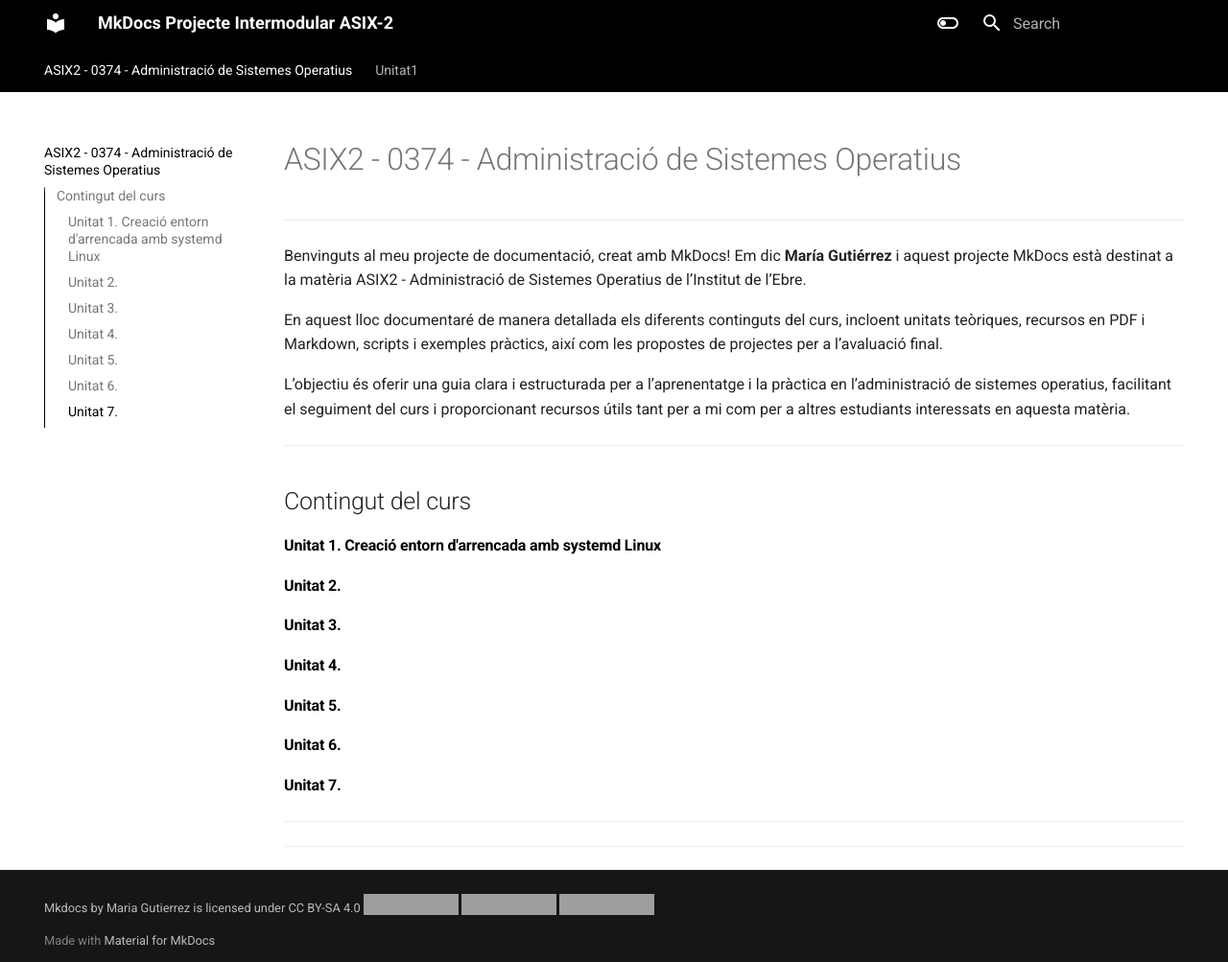
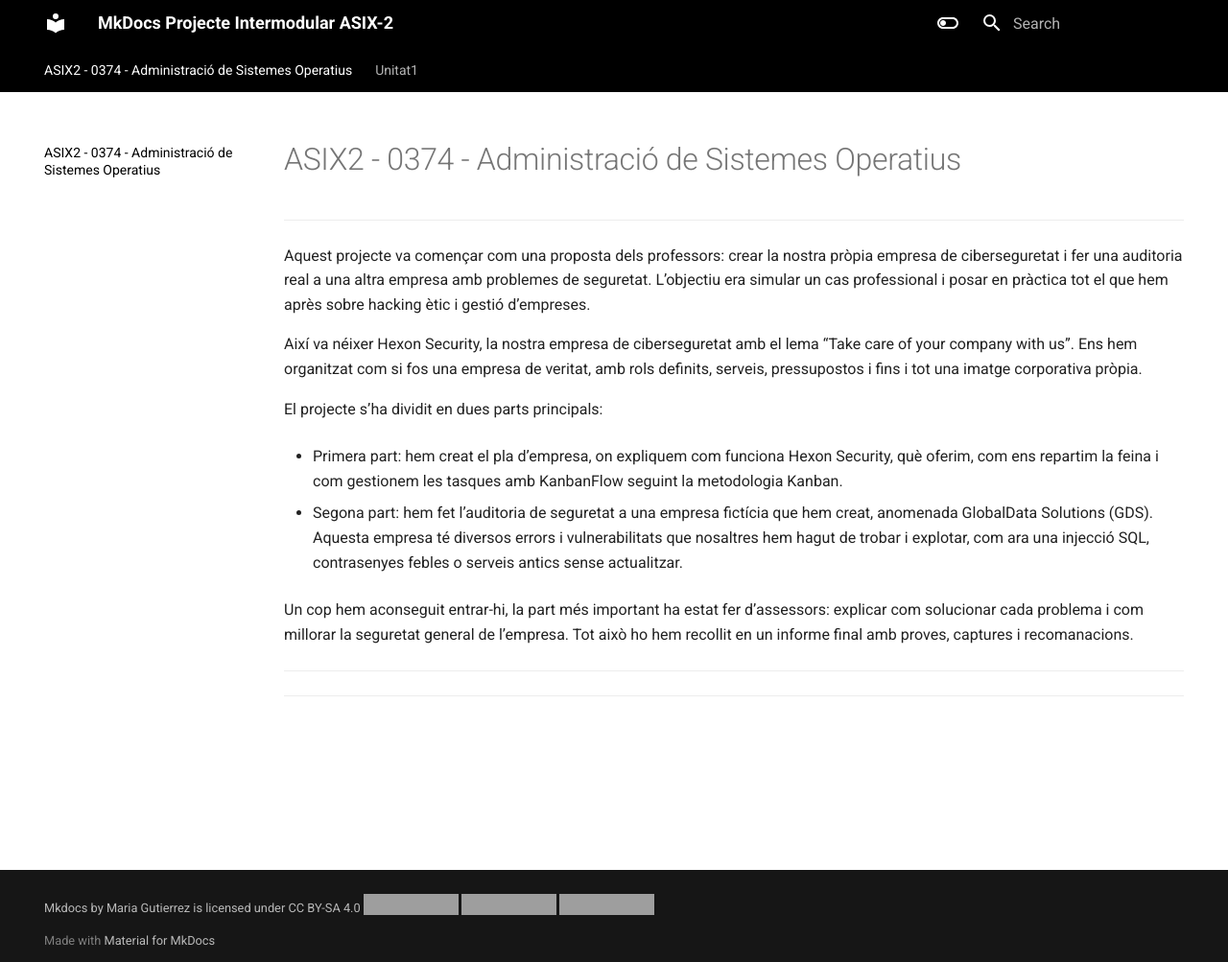
Before and after one commit to mariagutierrez03/projecte-asix2, an MkDocs documentation site: the page built from docs/index.md, in a window 1280 px wide and 1003 px high. Shown: the whole window at 96% size. Built offline with MkDocs 1.6.1 and Material for MkDocs 9.7.7, drawn with Linux system fonts in a browser that asks for light colours; grey boxes are pictures that could not be loaded.

Commit message:
Update index.md

```diff
--- a/docs/index.md
+++ b/docs/index.md
@@ -5,29 +5,17 @@
 
 ---
 
-Benvinguts al meu projecte de documentació, creat amb MkDocs! Em dic **María Gutiérrez** i aquest projecte MkDocs està destinat a la matèria ASIX2 - Administració de Sistemes Operatius de l’Institut de l’Ebre.
+Aquest projecte va començar com una proposta dels professors: crear la nostra pròpia empresa de ciberseguretat i fer una auditoria real a una altra empresa amb problemes de seguretat. L’objectiu era simular un cas professional i posar en pràctica tot el que hem après sobre hacking ètic i gestió d’empreses.
 
-En aquest lloc documentaré de manera detallada els diferents continguts del curs, incloent unitats teòriques, recursos en PDF i Markdown, scripts i exemples pràctics, així com les propostes de projectes per a l’avaluació final.
+Així va néixer Hexon Security, la nostra empresa de ciberseguretat amb el lema “Take care of your company with us”. Ens hem organitzat com si fos una empresa de veritat, amb rols definits, serveis, pressupostos i fins i tot una imatge corporativa pròpia.
 
-L’objectiu és oferir una guia clara i estructurada per a l’aprenentatge i la pràctica en l’administració de sistemes operatius, facilitant el seguiment del curs i proporcionant recursos útils tant per a mi com per a altres estudiants interessats en aquesta matèria.
+El projecte s’ha dividit en dues parts principals:
 
----
+* Primera part: hem creat el pla d’empresa, on expliquem com funciona Hexon Security, què oferim, com ens repartim la feina i com gestionem les tasques amb KanbanFlow seguint la metodologia Kanban.
 
-## Contingut del curs
+* Segona part: hem fet l’auditoria de seguretat a una empresa fictícia que hem creat, anomenada GlobalData Solutions (GDS). Aquesta empresa té diversos errors i vulnerabilitats que nosaltres hem hagut de trobar i explotar, com ara una injecció SQL, contrasenyes febles o serveis antics sense actualitzar.
 
-#### [Unitat 1. Creació entorn d'arrencada amb systemd Linux](unitat1/unitat1.md)
-
-#### [Unitat 2.](unitat2/unitat2.md)
-
-#### [Unitat 3.](unitat3/unitat3.md)
-
-#### [Unitat 4.](unitat4/unitat4.md)
-
-#### [Unitat 5.](unitat5/unitat5.md)
-
-#### [Unitat 6.](unitat6/unitat6.md)
-
-#### [Unitat 7.](unitat7/unitat7.md)
+Un cop hem aconseguit entrar-hi, la part més important ha estat fer d’assessors: explicar com solucionar cada problema i com millorar la seguretat general de l’empresa. Tot això ho hem recollit en un informe final amb proves, captures i recomanacions.
 
 ---
 
```
